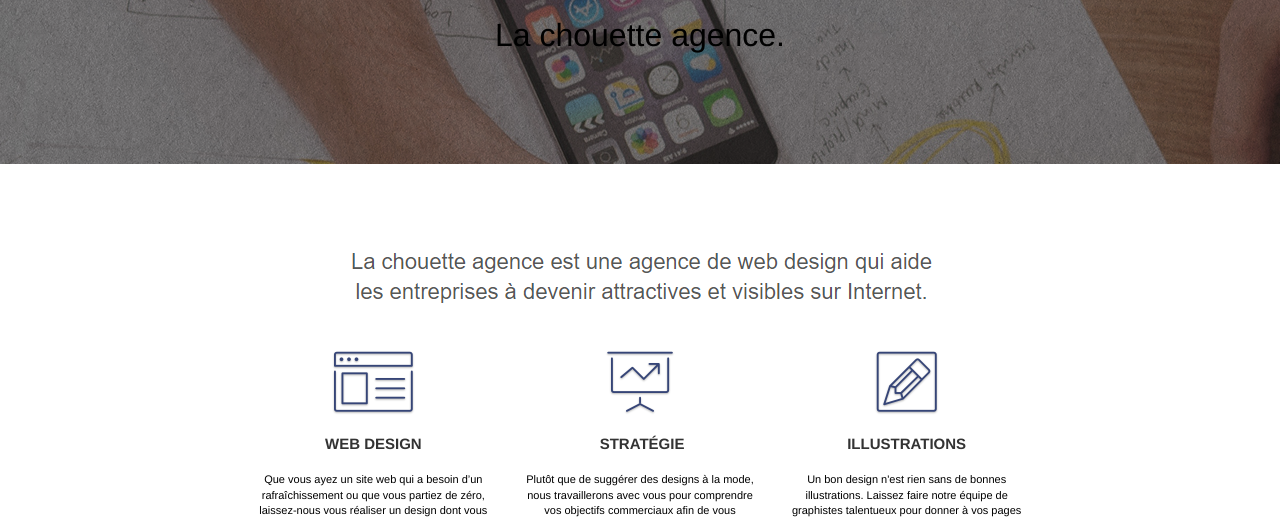
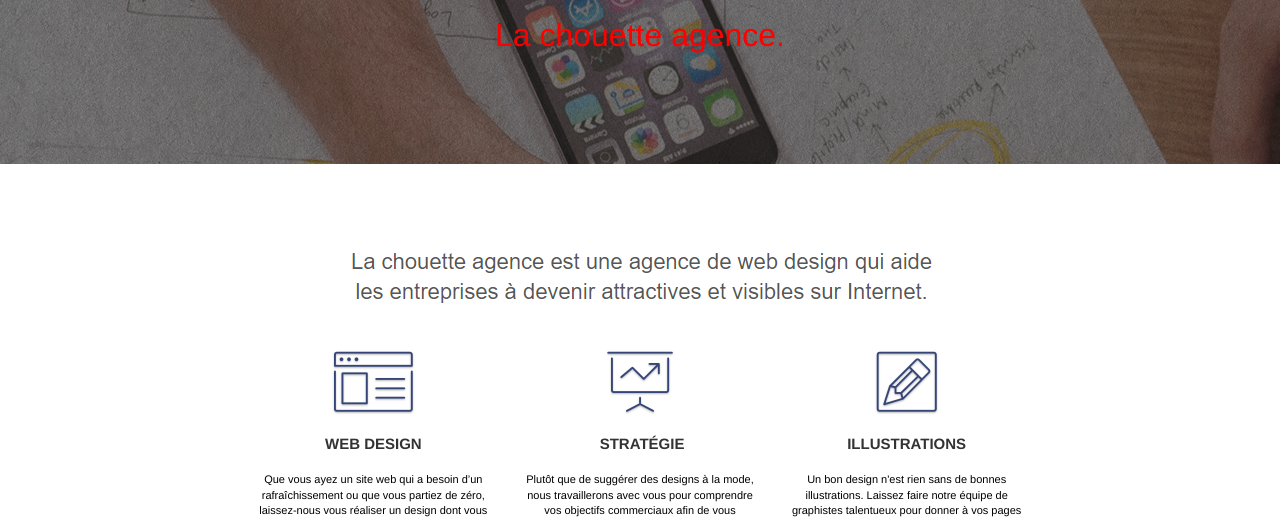
Before and after one commit to Fabdev31/FabriceRosamond_4_03122020, a website: page index.html in a window 1280 px wide. Shown: the part 294-813 px from the top of the page. Drawn offline with Linux system fonts and the light colour scheme.

Commit message:
test couleur rouge

```diff
--- a/style.css
+++ b/style.css
@@ -777,7 +777,7 @@ h4 {
 }
 
 .tc-white {
-    color: #000!important;
+    color: #ff0000!important;
 }
 
 .btn-atomic-tangerine {
```
